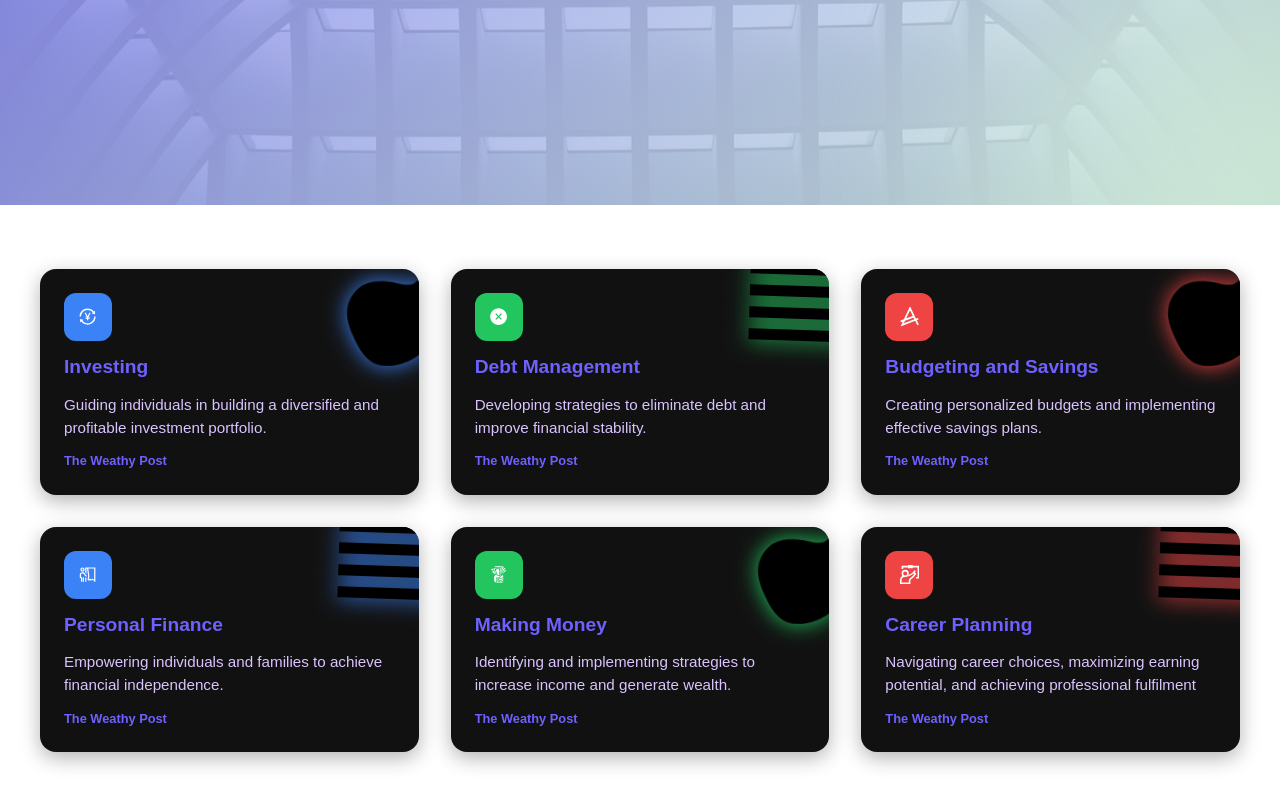
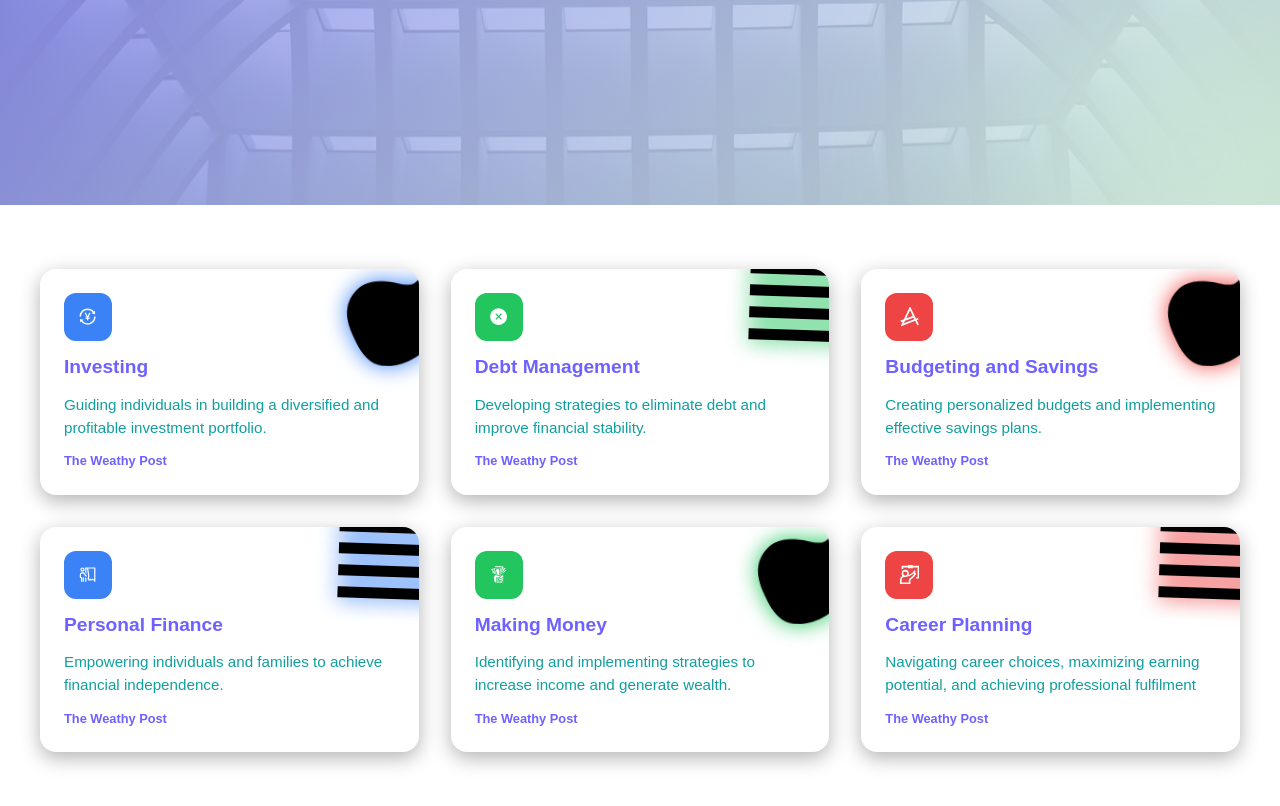
Before and after one commit to harteyhitman/thewealthypost, a Next.js app: page / in a window 1280 px wide. Shown: the part 859-1665 px from the top of the page. Built offline with nearby package versions, Linux system fonts and the light colour scheme.

Commit message:
props card-bg change

```diff
--- a/src/components/valueprep/ValueCard.module.scss
+++ b/src/components/valueprep/ValueCard.module.scss
@@ -1,6 +1,6 @@
 .card {
   position: relative;
-  background: #111; // dark background like your reference
+  background: var(--color-text-light); // dark background like your reference
   color: var(--color-primary);
   border-radius: 1rem;
   padding: 1.5rem;
@@ -35,7 +35,7 @@
 
 .subtitle {
   font-size: 0.85rem;
-  color: var(--color-accent);
+  color: var(--color-secondary);
 }
 
 .title {
@@ -46,7 +46,7 @@
 .description {
   font-size: 0.95rem;
   line-height: 1.5;
-  color: var(--color-accent);
+  color: var(--color-secondary);
 }
 
 .footer {
```
